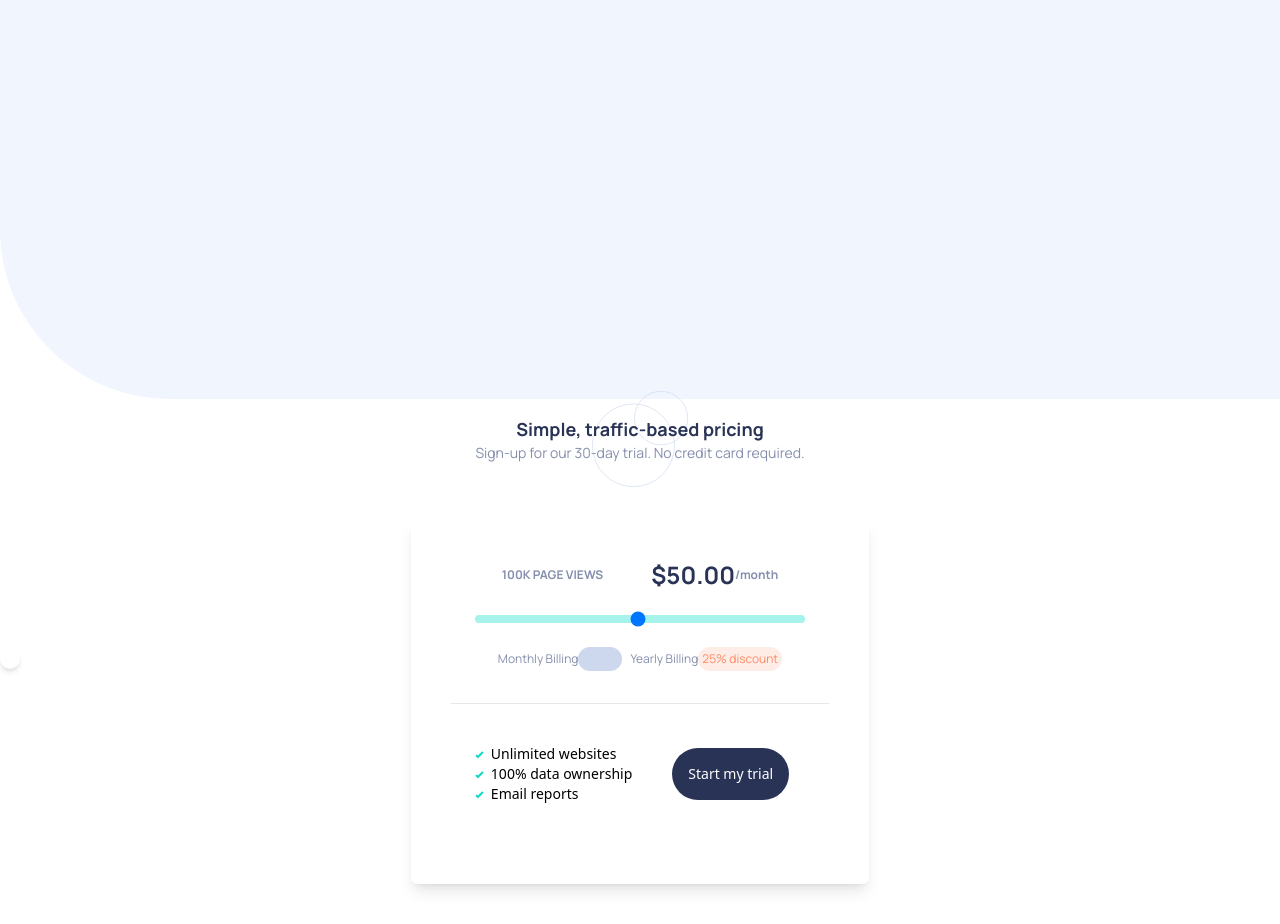
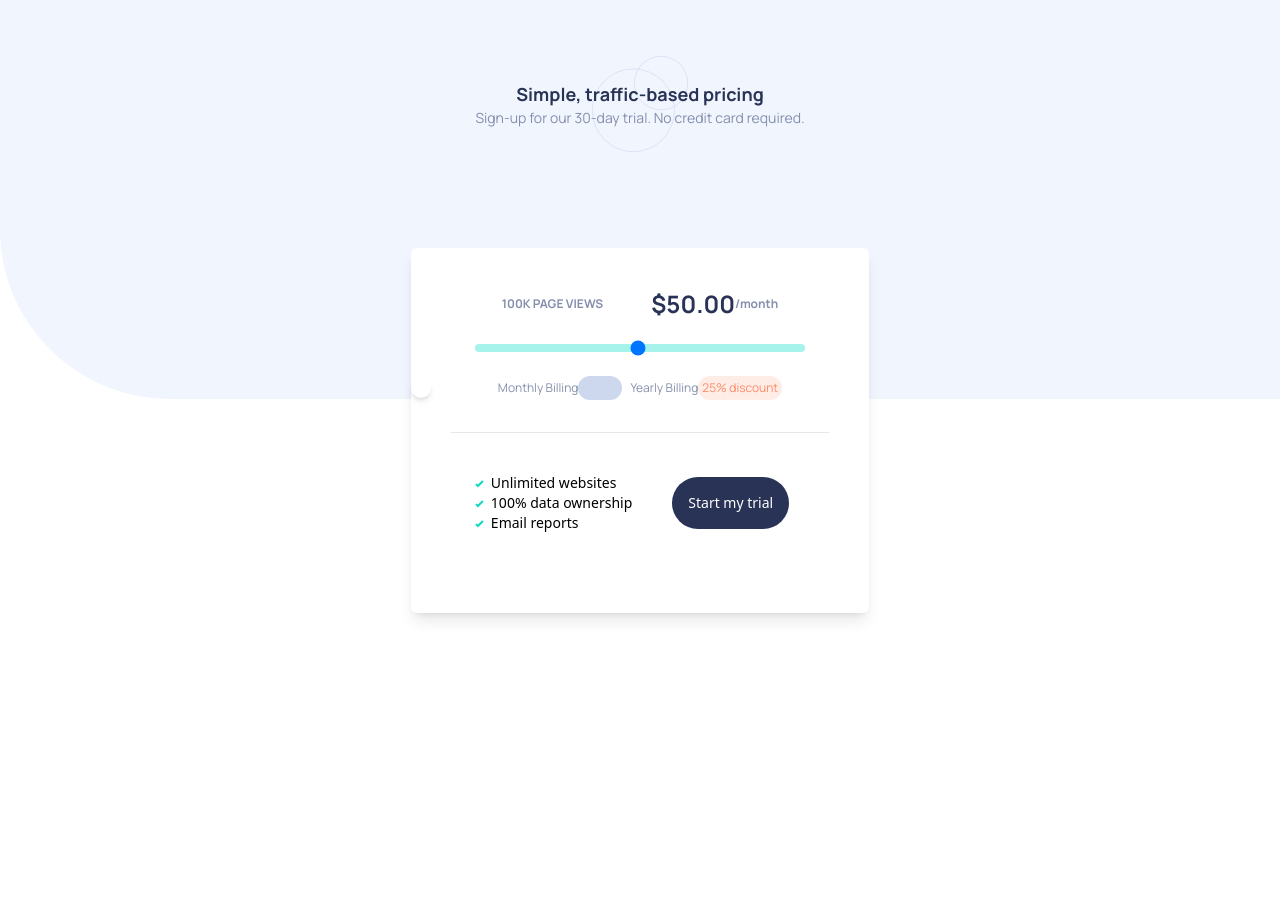
Before and after one commit to lavollmer/interactive-pricing-tool, a React (Vite) app: page / in a window 1280 px wide. After the commit the page ends 800 px from the top, so only its background shows below. Built offline with nearby package versions, Linux system fonts and the light colour scheme.

Commit message:
debugging the flexbox and image positioning

```diff
--- a/src/App.jsx
+++ b/src/App.jsx
@@ -15,19 +15,19 @@ function App() {
   return (
     <>
       {/* top part of the home page */}
-      <div className="flex flex-col items-center justify-center">
+      <div className="flex flex-col items-center justify-center relative">
         <img
-          className="h-full w-full object-cover z-0"
+          className="absolute top-0 left-0 w-full  object-cover z-0"
           src={bgPattern}
           alt="Background pattern"
         />
-        <div className="flex m-10 items-center justify-center">
+        <div className="flex m-20 items-center justify-center relative">
           <img
             src={patternCircles}
             alt="Background circles"
-            className="h-24 w-24 absolute justify-center items-center z-10 "
+            className="h-24 w-24 absolute justify-center items-center"
           />
-          <div className="z-10 absolute flex flex-col items-center">
+          <div className="z-10 flex flex-col items-center">
             <h1 className="font-bold text-dark-desaturated-blue text-lg font-manrope">
               Simple, traffic-based pricing
             </h1>
@@ -36,7 +36,7 @@ function App() {
             </h2>
           </div>
         </div>
-        <div className="flex m-10">
+        <div className="flex m-10 relative">
           <div className="bg-white shadow-lg rounded-md p-10">
             <div className="flex flex-row space-x-12 items-center justify-center">
               <h2 className="font-manrope font-bold text-xs text-grayish-blue">
```
